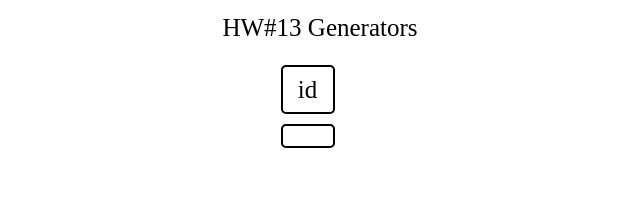
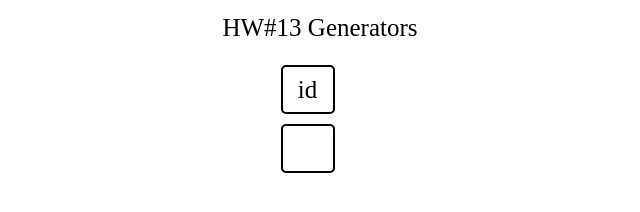
Before and after one commit to YevhenZalevskyy/2F-HW-13-Generators, a plain HTML site: page index.html in a window 1280 px wide. Shown: the full height of the page, 320-960 px from the left. Drawn offline with Linux system fonts and the light colour scheme.

Commit message:
only idGen

```diff
--- a/css/master.css
+++ b/css/master.css
@@ -41,6 +41,7 @@ h3, p {
   border: 2px solid;
   border-radius: 5px;
   min-width: 30px;
+  min-height: 25px;
   text-align: center;
 }
 
```
Also changed, not shown: script.js (+0 -24 lines).
